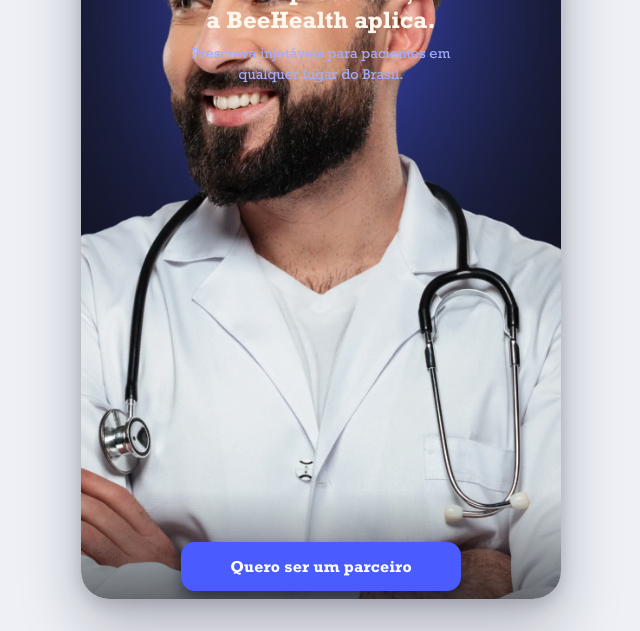
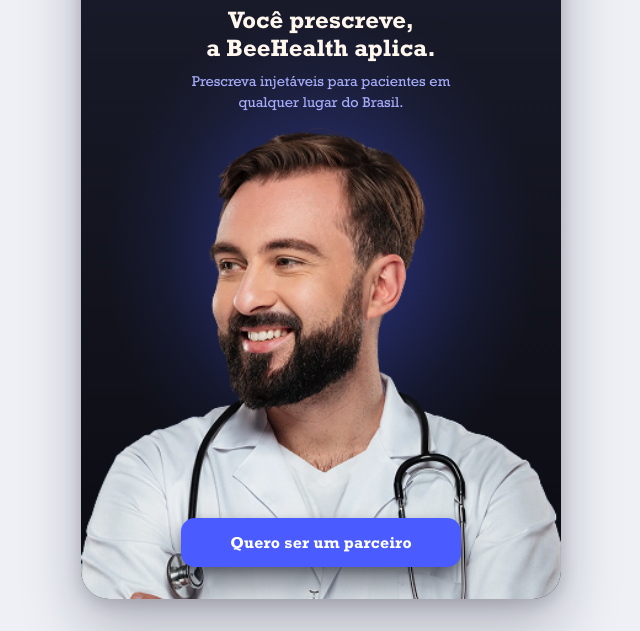
Before and after one commit to pantherastd/beehealthmedico, a plain HTML site: page index.html in a window 1280 px wide. Shown: the part 169-800 px from the top of the page, without its empty margins (319-959 px from the left). Drawn offline with Linux system fonts and the light colour scheme.

Commit message:
Corrige bug de overlay no splash e imagem do medico

```diff
--- a/css/styles.css
+++ b/css/styles.css
@@ -135,7 +135,6 @@
 /* ---------- dark scenes: Splash + Onboarding (from Figma) ---------- */
 .scene-dark{
   position:absolute; inset:0; overflow:hidden;
-  margin:-28px -20px -24px; padding:0;
   display:flex; flex-direction:column; align-items:center;
   background:
     radial-gradient(60% 45% at 50% 53%, rgba(74,92,255,.55) 0%, rgba(62,76,203,.35) 30%, rgba(50,60,150,.15) 55%, transparent 75%),
@@ -155,11 +154,11 @@
 .dark-headline{font-size:24px; font-weight:700; color:#fff7ed; line-height:1.15; margin:0 0 10px;}
 .dark-body{font-size:14.5px; font-weight:400; color:#a5acfb; line-height:1.4; margin:0; max-width:280px;}
 
-/* splash-specific */
+/* splash-specific — doctor-splash.png is a 390×844 cutout pre-composited to the
+   Figma frame (transparent above/around the figure), so it just fills the scene. */
 .splash-dark .doctor-photo{
-  position:absolute; left:-16%; bottom:-8%; width:130%; max-width:none; z-index:0; pointer-events:none;
-  -webkit-mask-image:linear-gradient(180deg, #000 78%, transparent 100%);
-          mask-image:linear-gradient(180deg, #000 78%, transparent 100%);
+  position:absolute; inset:0; width:100%; height:100%;
+  object-fit:cover; z-index:0; pointer-events:none;
 }
 .splash-content{justify-content:flex-start;}
 .btn-dark-cta{
--- a/index.html
+++ b/index.html
@@ -26,7 +26,7 @@
   <!-- ================= SPLASH 1 ================= -->
       <section class="screen active" id="s-splash1">
         <div class="scene-dark splash-dark">
-          <img class="doctor-photo" src="assets/onboarding/doctor-splash.jpg" alt="" />
+          <img class="doctor-photo" src="assets/onboarding/doctor-splash.png" alt="" />
           <div class="scene-content splash-content">
             <img class="logo-lockup" src="assets/onboarding/logo-on-dark.png" alt="beehealth." />
             <h1 class="dark-headline">Você prescreve,<br>a BeeHealth aplica.</h1>
```
Also changed, not shown: assets/onboarding/doctor-splash.jpg (deleted), assets/onboarding/doctor-splash.png (added).
